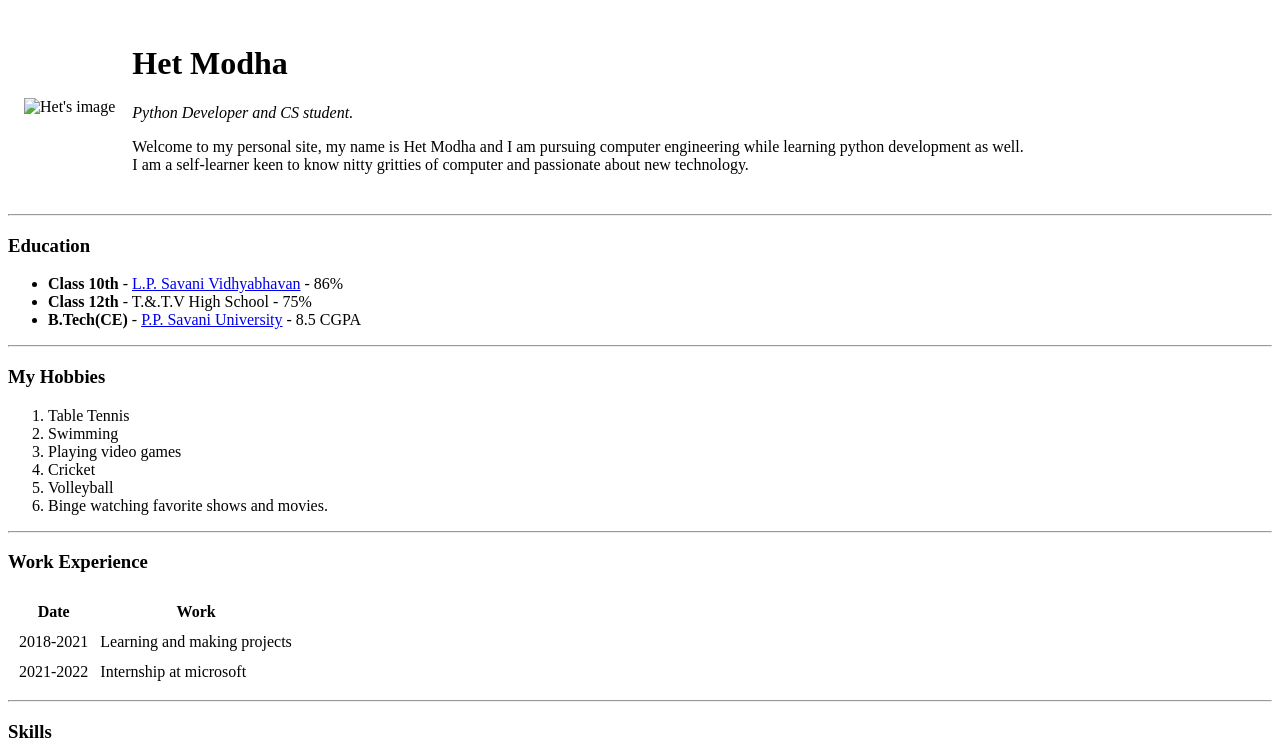
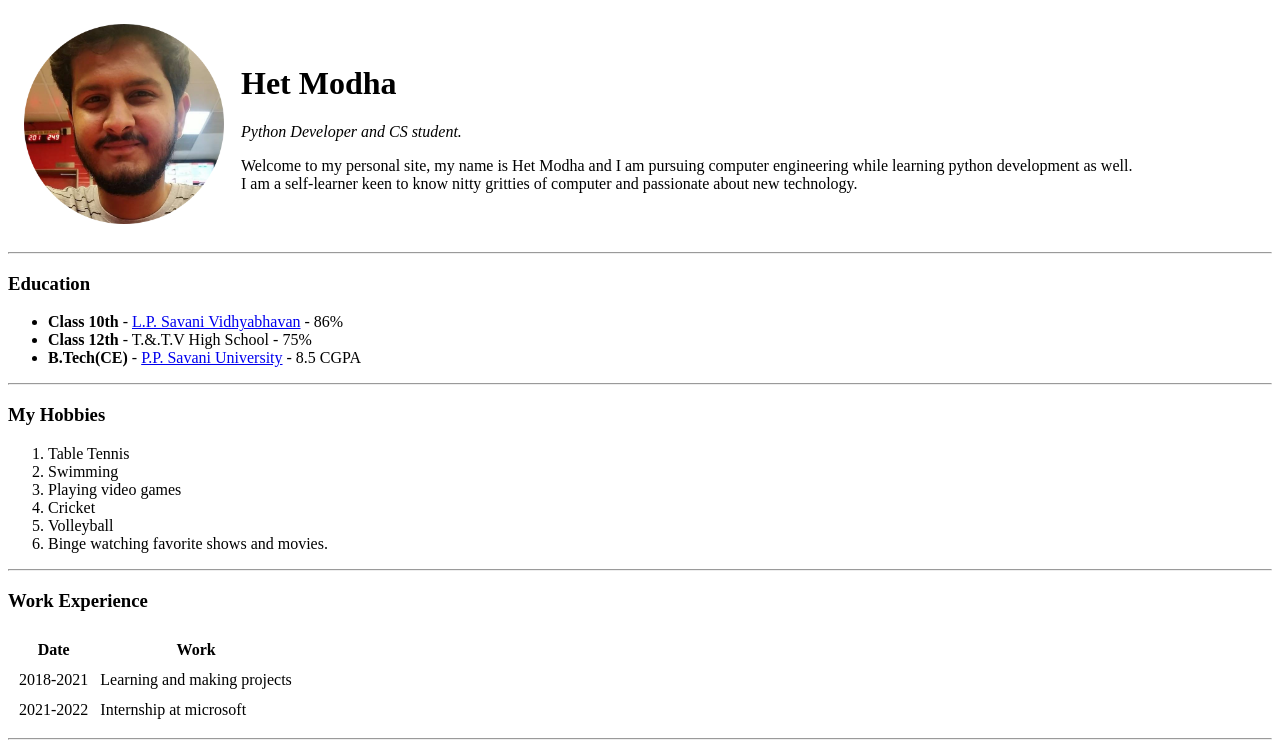
Before and after one commit to hdmodha/cv, a plain HTML site: page index.html in a window 1280 px wide. Shown: the top 756 px of the page. Drawn offline with Linux system fonts and the light colour scheme.

Commit message:
updated image source

```diff
--- a/index.html
+++ b/index.html
@@ -7,7 +7,7 @@
   <body>
     <table cellspacing="15">
       <tr>
-        <td><img src="images\circle-cropped.png" alt="Het's image" width="200" height="200"></td>
+        <td><img src="circle-cropped.png" alt="Het's image" width="200" height="200"></td>
         <td><h1>Het Modha</h1>
         <p><em>Python Developer and CS student.</em></p>
         <p>Welcome to my personal site, my name is Het Modha and I am pursuing computer engineering while learning python development as well.<br>
```
